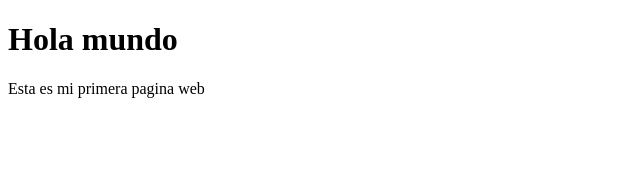
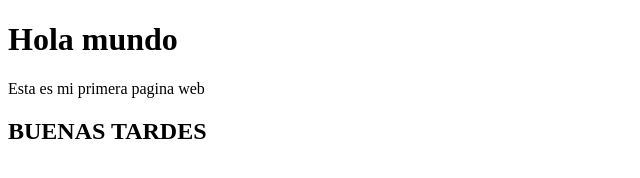
Before and after one commit to MiguelHerrera24/programacionFrist, a plain HTML site: page index.html in a window 1280 px wide. Shown: the whole page, without its empty margins (0-640 px from the left). Drawn offline with Linux system fonts and the light colour scheme.

Commit message:
se agrego titulo dos

```diff
--- a/index.html
+++ b/index.html
@@ -8,5 +8,6 @@
 <body>
     <h1>Hola mundo</h1>
     <p>Esta es mi primera pagina web</p>
+    <h2>BUENAS TARDES</h2>
 </body>
 </html>
```
